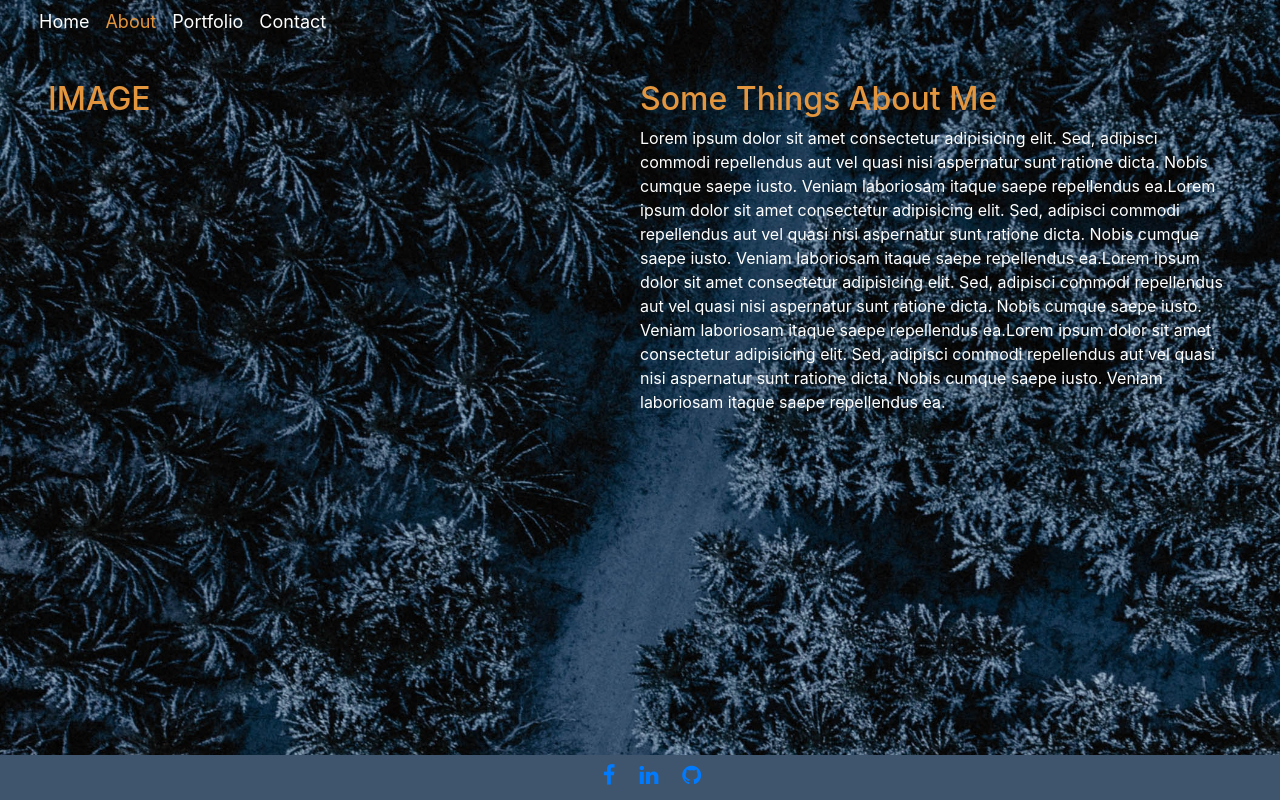
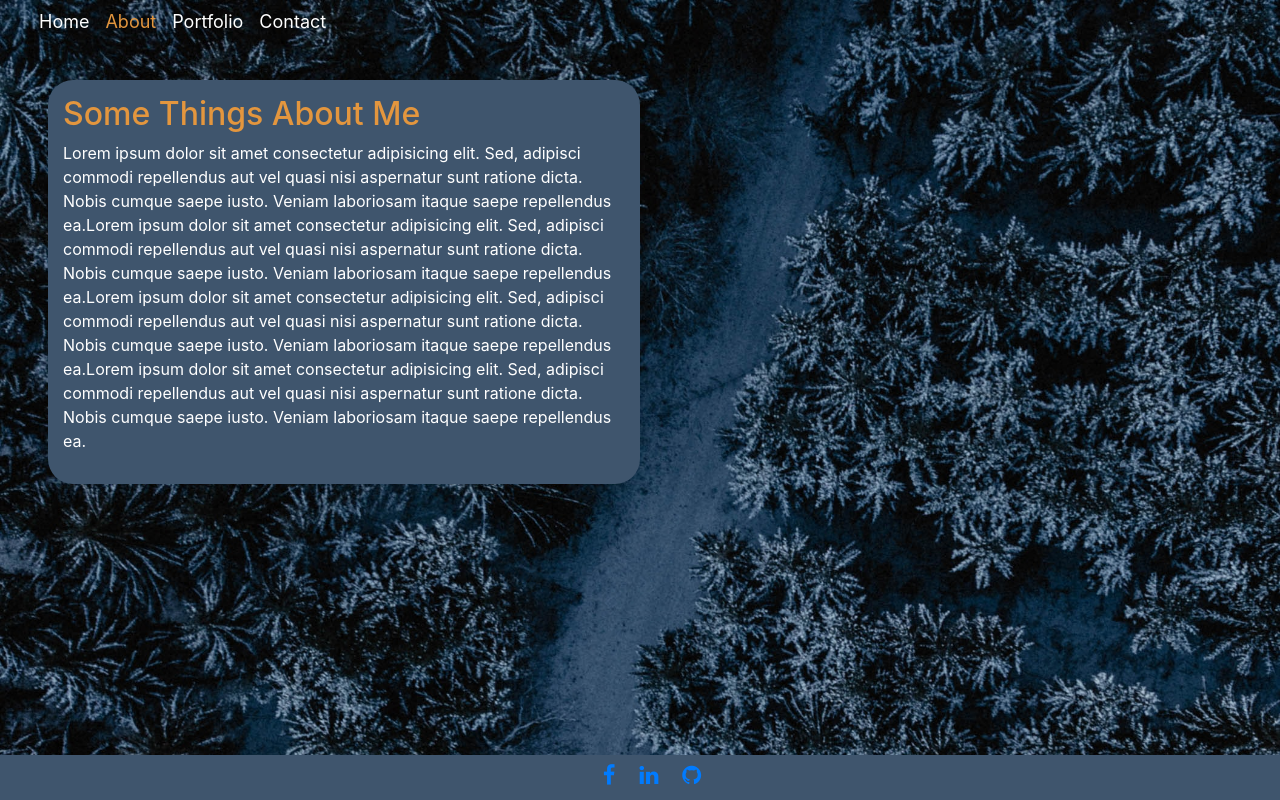
Before and after one commit to jlusa101/web-folio, a React (Create React App) app: page / in a window 1280 px wide. Both pictures are taken after a click on the element "About". Built offline with nearby package versions, Linux system fonts and the light colour scheme.

Commit message:
created a short bio

```diff
--- a/src/App.css
+++ b/src/App.css
@@ -108,6 +108,12 @@ footer {
   margin-top: 5px;
 }
 
+.bio {
+  background-color: #3f556d;
+  padding: 15px;
+  border-radius: 25px;
+}
+
 @media screen and (max-width: 980px) {
 }
 
--- a/src/components/About/index.js
+++ b/src/components/About/index.js
@@ -5,15 +5,15 @@ function About() {
     return (
         <section id="about" className="title about mx-5">
             <div className="d-flex">
-                <div className="flex-fill flex-column w-50">
-                    <h2>IMAGE</h2>
-                </div>
-                <div className="flex-fill flex-column w-50">
-                    <h2>Some Things About Me</h2>
+                <div className="flex-fill flex-column w-50 bio">
+                <h2>Some Things About Me</h2>
                     <p>Lorem ipsum dolor sit amet consectetur adipisicing elit. Sed, adipisci commodi repellendus aut vel quasi nisi aspernatur sunt ratione dicta. Nobis cumque saepe iusto. Veniam laboriosam itaque saepe repellendus ea.Lorem ipsum dolor
                         sit amet consectetur adipisicing elit. Sed, adipisci commodi repellendus aut vel quasi nisi aspernatur sunt ratione dicta. Nobis cumque saepe iusto. Veniam laboriosam itaque saepe repellendus ea.Lorem ipsum dolor sit amet consectetur
                         adipisicing elit. Sed, adipisci commodi repellendus aut vel quasi nisi aspernatur sunt ratione dicta. Nobis cumque saepe iusto. Veniam laboriosam itaque saepe repellendus ea.Lorem ipsum dolor sit amet consectetur adipisicing elit.
                         Sed, adipisci commodi repellendus aut vel quasi nisi aspernatur sunt ratione dicta. Nobis cumque saepe iusto. Veniam laboriosam itaque saepe repellendus ea.</p>
+                </div>
+                <div className="flex-fill flex-column w-50">
+
                 </div>
             </div>
 
```
